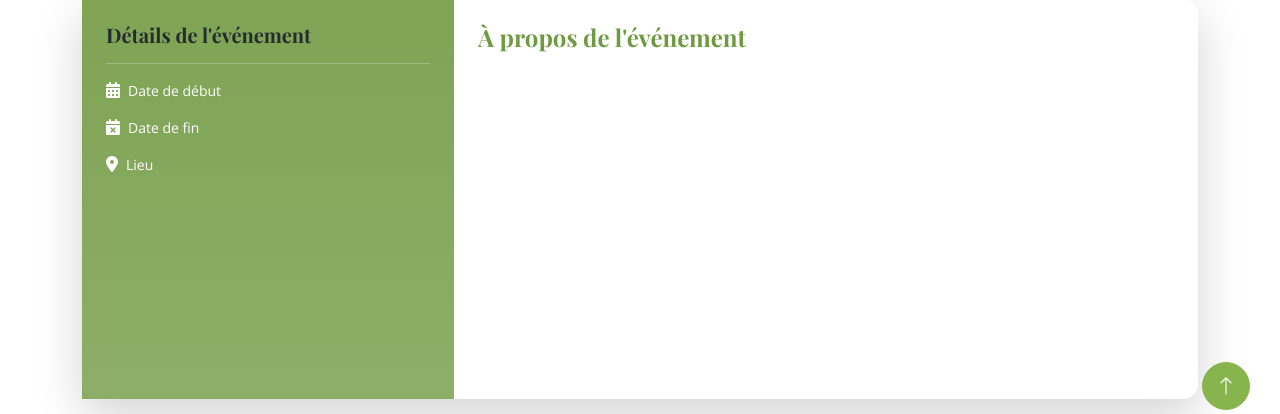
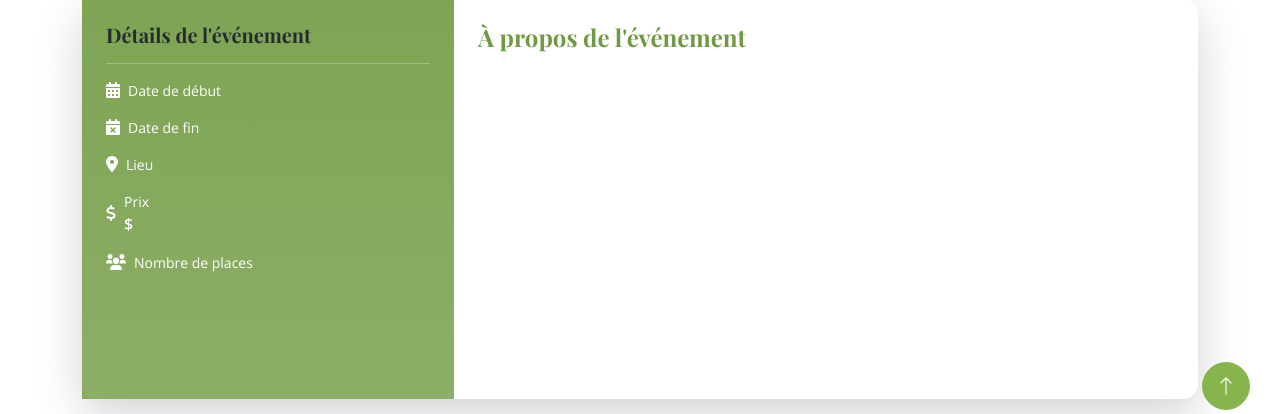
Before and after one commit to 7-lim/EL_FIRMA, a Symfony app: template templates/evenement/show.html.twig in a window 1280 px wide. Shown: the part 360-774 px from the top of the page. Run offline with Twig, Linux system fonts and the light colour scheme; the template is opened without the code that fills it, so the values that code supplies are empty; style sheets or scripts are compiled from the project's sources; some libraries are stand-ins or nearby versions.

Commit message:
minor changes i  show twig event

```diff
--- a/templates/evenement/show.html.twig
+++ b/templates/evenement/show.html.twig
@@ -41,11 +41,25 @@
                                 <strong>{{ evenement.dateFin ? evenement.dateFin|date('j F Y') : '' }}</strong>
                             </div>
                         </div>
-                        <div class="d-flex align-items-center">
+                        <div class="d-flex align-items-center mb-3">
                             <i class="fas fa-map-marker-alt me-2"></i>
                             <div>
                                 <small class="d-block">Lieu</small>
                                 <strong>{{ evenement.lieu }}</strong>
+                            </div>
+                        </div>
+                        <div class="d-flex align-items-center mb-3">
+                            <i class="fas fa-dollar-sign me-2"></i>
+                            <div>
+                                <small class="d-block">Prix</small>
+                                <strong>{{ evenement.prix }} $</strong>
+                            </div>
+                        </div>
+                        <div class="d-flex align-items-center">
+                            <i class="fas fa-users me-2"></i>
+                            <div>
+                                <small class="d-block">Nombre de places</small>
+                                <strong>{{ evenement.nombreDePlaces }}</strong>
                             </div>
                         </div>
                     </div>
```
